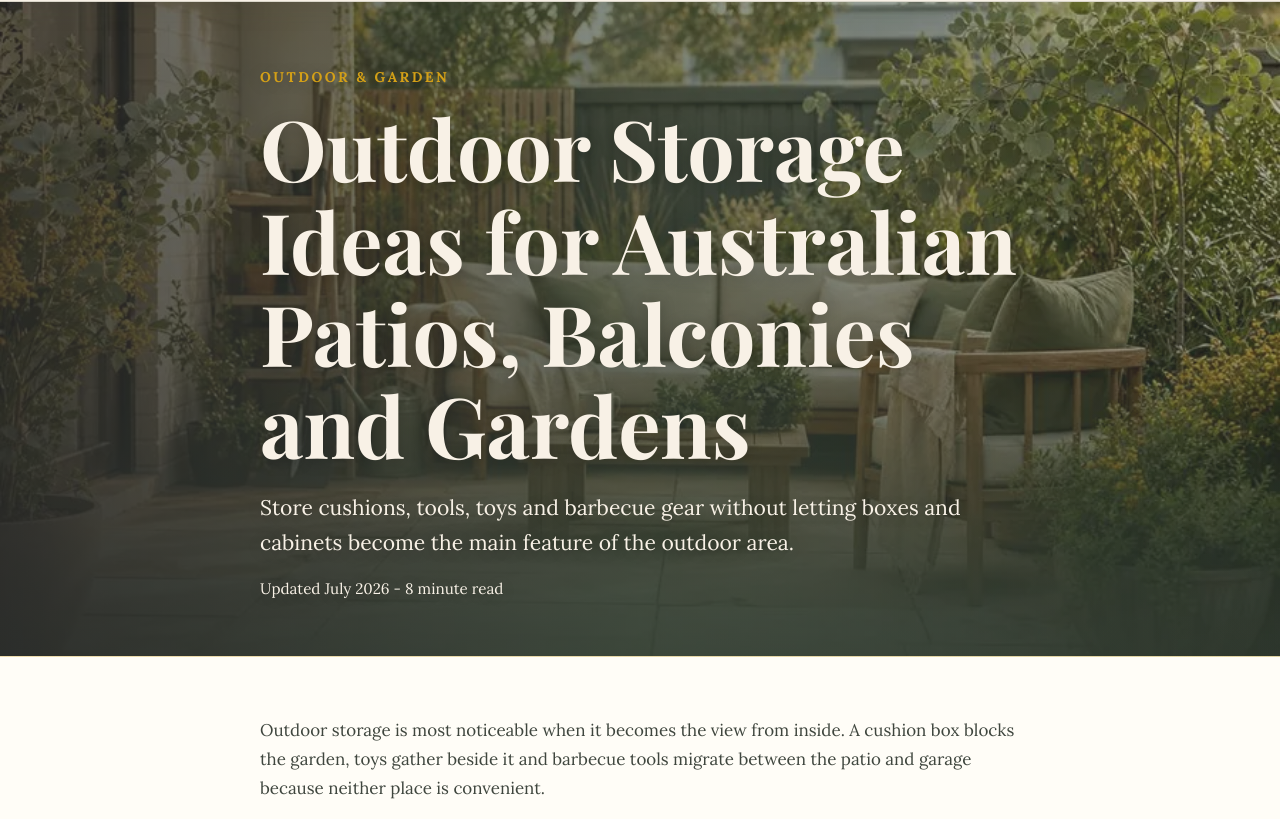
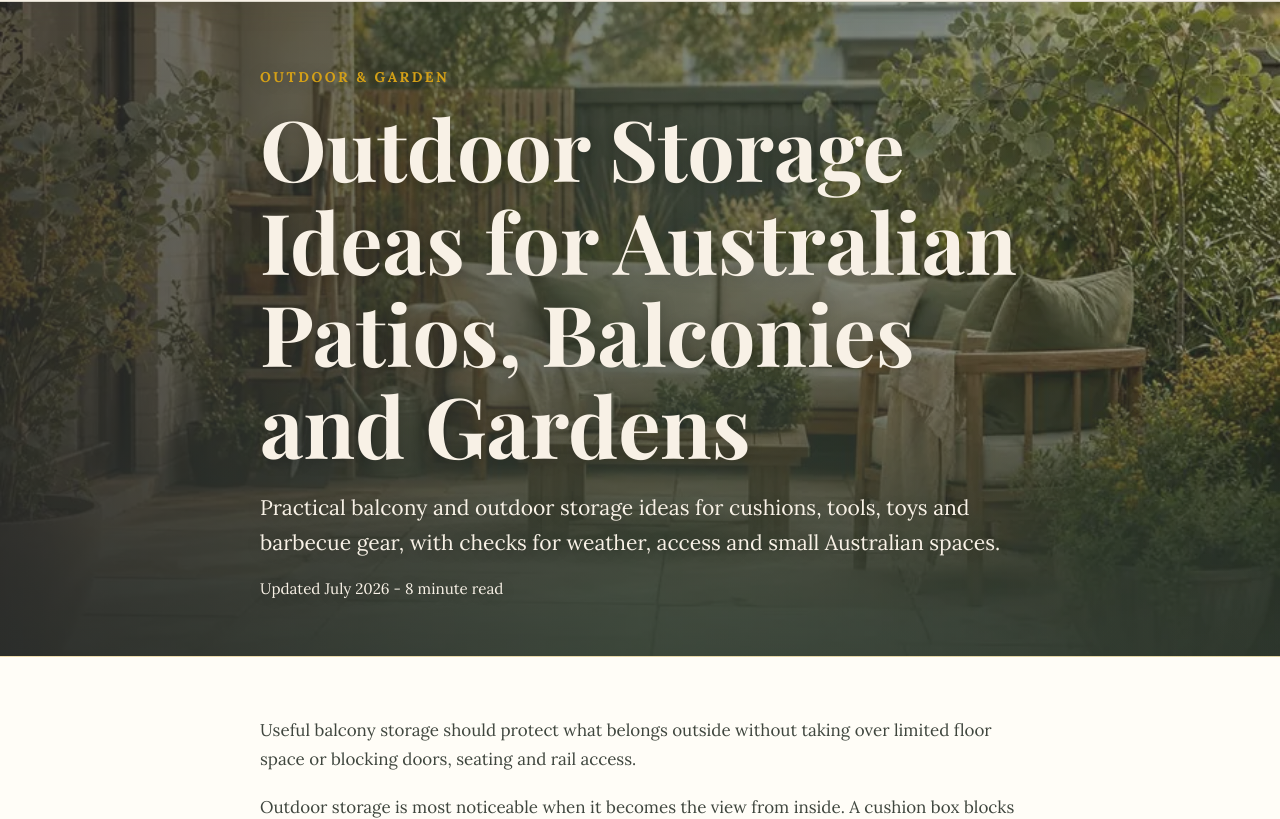
Before and after one commit to Shamus-T/australian-home-collective, an Astro site: page /guides/outdoor-storage-ideas-australian-patios-balconies-gardens in a window 1280 px wide. Shown: the part 97-916 px from the top of the page. Built offline with nearby package versions, Linux system fonts and the light colour scheme; Astro itself is replaced by a stand-in of ours.

Commit message:
Optimise outdoor storage search metadata

```diff
--- a/src/pages/guides/outdoor-storage-ideas-australian-patios-balconies-gardens/index.astro
+++ b/src/pages/guides/outdoor-storage-ideas-australian-patios-balconies-gardens/index.astro
@@ -63,13 +63,18 @@ const relatedGuides = [
 
 <ArticleLayout
   title="Outdoor Storage Ideas for Australian Patios, Balconies and Gardens"
-  description="Store cushions, tools, toys and barbecue gear without letting boxes and cabinets become the main feature of the outdoor area."
+  seoTitle="Balcony and Outdoor Storage Ideas"
+  description="Practical balcony and outdoor storage ideas for cushions, tools, toys and barbecue gear, with checks for weather, access and small Australian spaces."
   category="Outdoor & Garden"
   date="Updated July 2026"
   readingTime="8 minute read"
   image="/images/outdoor-garden.webp"
   imageAlt="A warm Australian patio garden with outdoor seating, greenery and practical storage"
 >
+  <p>
+    Useful balcony storage should protect what belongs outside without taking over limited
+    floor space or blocking doors, seating and rail access.
+  </p>
   <p>
     Outdoor storage is most noticeable when it becomes the view from inside. A cushion box
     blocks the garden, toys gather beside it and barbecue tools migrate between the patio and
```
